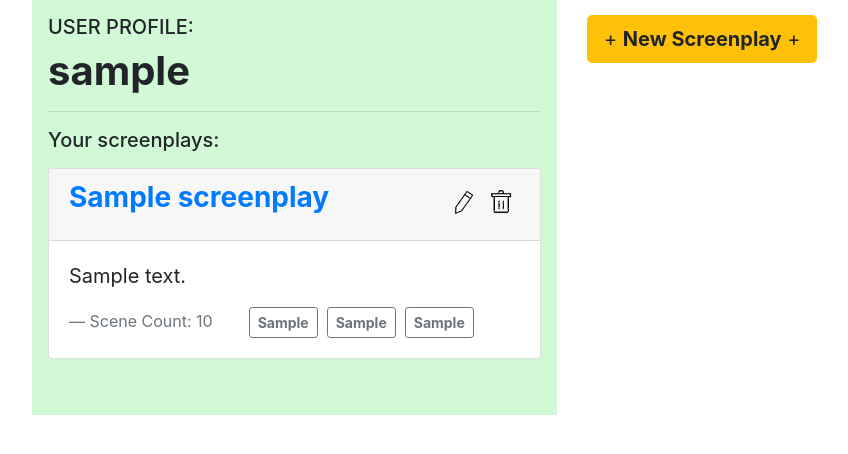
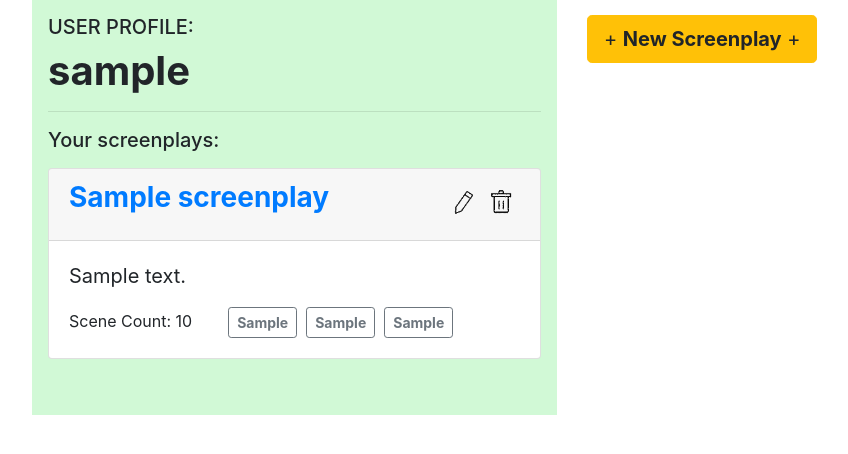
Before and after one commit to ligervision/screenplay_backend_flask, a Flask app: a page that uses app/templates/user.html in a window 1280 px wide. Shown: the part 57-511 px from the top of the page, without its empty margins (68-916 px from the left). Run offline with Flask 2, Linux system fonts and the light colour scheme; a user stored in the database is signed in; tables that the repository leaves empty hold one stand-in row (values such as "Sample post"); some libraries are stand-ins or nearby versions.

Commit message:
fixed scene count on screenplay overview

```diff
--- a/app/templates/user.html
+++ b/app/templates/user.html
@@ -54,12 +54,12 @@
                 <div class="card-body">
                     <blockquote class="blockquote mb-0">
                         <p>{{ screenplay.description }}</p>
-                        <footer class="blockquote-footer">Scene Count: {{ screenplay.total_scenes }}&nbsp; &nbsp; &nbsp; &nbsp;
-                            <button type="button" class="btn btn-outline-secondary btn-sm"><b>{{ screenplay.genre1 }}</b></button>&nbsp;
-                            <button type="button" class="btn btn-outline-secondary btn-sm"><b>{{ screenplay.genre2 }}</b></button>&nbsp;
-                            <button type="button" class="btn btn-outline-secondary btn-sm"><b>{{ screenplay.genre3 }}</b></button>
-                        </footer>
                     </blockquote>
+                    <h7>Scene Count: {{ screenplay.total_scenes }}&nbsp; &nbsp; &nbsp; &nbsp;
+                        <button type="button" class="btn btn-outline-secondary btn-sm"><b>{{ screenplay.genre1 }}</b></button>&nbsp;
+                        <button type="button" class="btn btn-outline-secondary btn-sm"><b>{{ screenplay.genre2 }}</b></button>&nbsp;
+                        <button type="button" class="btn btn-outline-secondary btn-sm"><b>{{ screenplay.genre3 }}</b></button>
+                    </h7>
                 </div>
             </div>
             <br>
```
